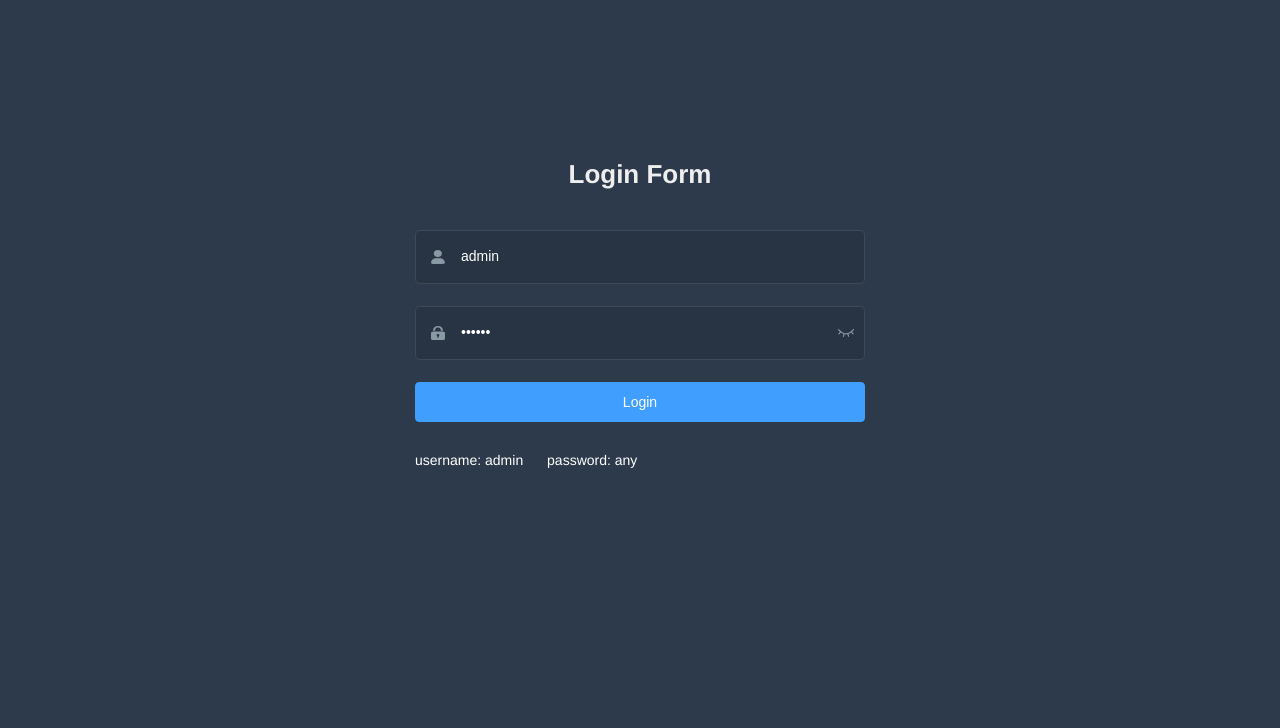
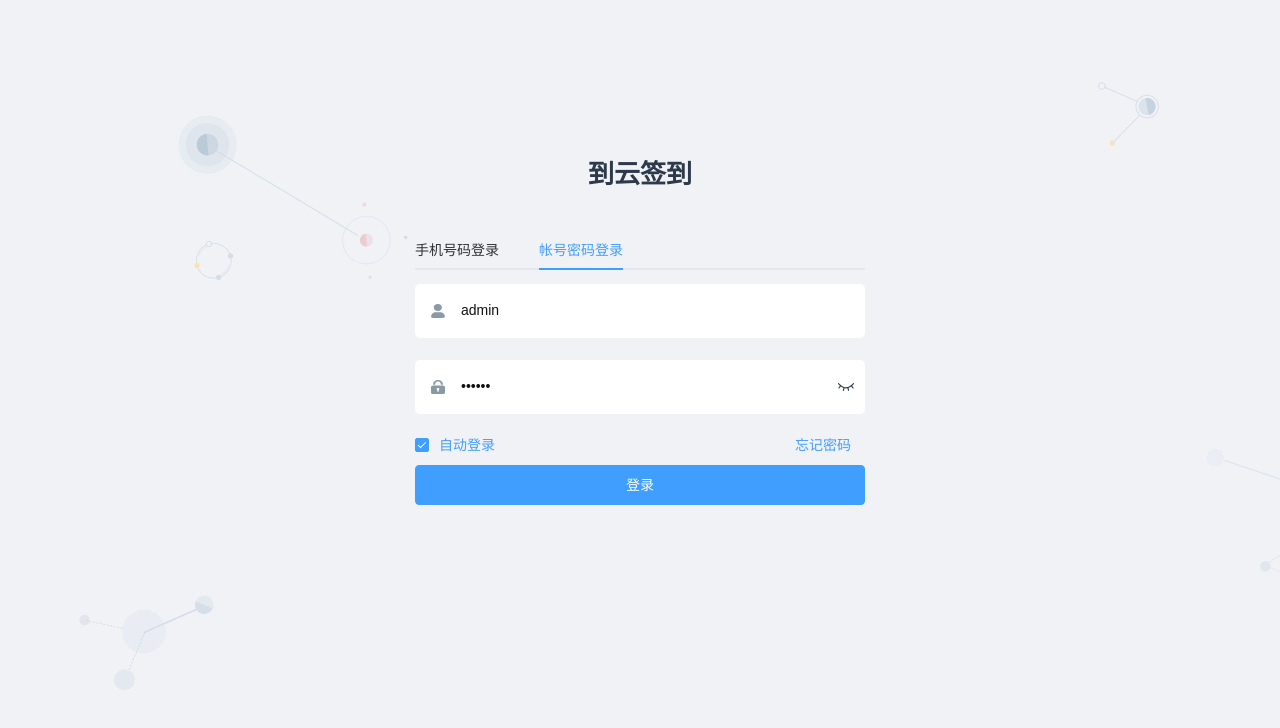
Before and after one commit to MiYu-C/20-PresentCloud-web, a Vue app: page /#/login in a window 1280 px wide. Shown: the top 728 px of the page. Built offline with nearby package versions, Linux system fonts and the light colour scheme.

Commit message:
更新登录界面

```diff
--- a/src/permission.js
+++ b/src/permission.js
@@ -8,7 +8,7 @@ import getPageTitle from '@/web/utils/get-page-title'
 
 NProgress.configure({ showSpinner: false }) // NProgress Configuration
 
-const whiteList = ['/login'] // no redirect whitelist
+const whiteList = ['/login', '/findPwd'] // no redirect whitelist
 
 router.beforeEach(async(to, from, next) => {
   // start progress bar
--- a/src/router/index.js
+++ b/src/router/index.js
@@ -38,6 +38,12 @@ export const constantRoutes = [
   },
 
   {
+    path: '/findPwd',
+    component: () => import('@/web/routes/login/findPwd/index'),
+    hidden: true
+  },
+
+  {
     path: '/404',
     component: () => import('@/web/routes/404'),
     hidden: true
@@ -58,7 +64,7 @@ export const constantRoutes = [
   {
     path: '/example',
     component: Layout,
-    redirect: '/example/table',
+    redirect: '/example/list',
     name: '标准界面',
     meta: { title: '标准界面', icon: 'example' },
     children: [
--- a/src/web/routes/login/index.vue
+++ b/src/web/routes/login/index.vue
@@ -3,9 +3,43 @@
     <el-form ref="loginForm" :model="loginForm" :rules="loginRules" class="login-form" auto-complete="on" label-position="left">
 
       <div class="title-container">
-        <h3 class="title">Login Form</h3>
+        <h3 class="title">到云签到</h3>
       </div>
 
+      <el-tabs v-model="activeName" @tab-click="handleClick">
+        <el-tab-pane label="手机号码登录" name="first">
+          <el-form-item prop="phone">
+            <span class="svg-container">
+              <svg-icon icon-class="user" />
+            </span>
+            <el-input
+              ref="phone"
+              v-model="loginForm.phone"
+              placeholder="账户"
+              name="phone"
+              type="text"
+              tabindex="1"
+              auto-complete="on"
+            />
+          </el-form-item>
+          <el-form-item prop="code">
+            <span class="svg-container">
+              <svg-icon icon-class="password" />
+            </span>
+            <el-input
+              ref="code"
+              v-model="loginForm.code"
+              placeholder="密码"
+              name="code"
+              tabindex="2"
+              auto-complete="on"
+            />
+            <span class="show-pwd" @click="sendCode">
+              <el-button type="primary">{{ codeStatus }}</el-button>
+            </span>
+          </el-form-item>
+        </el-tab-pane>
+        <el-tab-pane label="帐号密码登录" name="second">
           <el-form-item prop="username">
             <span class="svg-container">
               <svg-icon icon-class="user" />
@@ -13,7 +47,7 @@
             <el-input
               ref="username"
               v-model="loginForm.username"
-          placeholder="Username"
+              placeholder="账户"
               name="username"
               type="text"
               tabindex="1"
@@ -30,7 +64,7 @@
               ref="password"
               v-model="loginForm.password"
               :type="passwordType"
-          placeholder="Password"
+              placeholder="密码"
               name="password"
               tabindex="2"
               auto-complete="on"
@@ -40,13 +74,22 @@
               <svg-icon :icon-class="passwordType === 'password' ? 'eye' : 'eye-open'" />
             </span>
           </el-form-item>
-
-      <el-button :loading="loading" type="primary" style="width:100%;margin-bottom:30px;" @click.native.prevent="handleLogin">Login</el-button>
+        </el-tab-pane>
+      </el-tabs>
 
       <div class="tips">
+        <el-row type="flex" justify="end">
+          <el-col :span="12"><el-checkbox v-model="checked">自动登录</el-checkbox></el-col>
+          <el-col :span="12" offset="16"><el-link type="primary" :underline="false" @click.native.prevent="findPwd">忘记密码</el-link></el-col>
+        </el-row>
+      </div>
+
+      <el-button :loading="loading" type="primary" style="width:100%;margin-bottom:30px;" @click.native.prevent="handleLogin">登录</el-button>
+
+      <!-- <div class="tips">
         <span style="margin-right:20px;">username: admin</span>
         <span> password: any</span>
-      </div>
+      </div> -->
 
     </el-form>
   </div>
@@ -60,14 +103,14 @@ export default {
   data() {
     const validateUsername = (rule, value, callback) => {
       if (!validUsername(value)) {
-        callback(new Error('Please enter the correct user name'))
+        callback(new Error('请输入正确的用户名'))
       } else {
         callback()
       }
     }
     const validatePassword = (rule, value, callback) => {
       if (value.length < 6) {
-        callback(new Error('The password can not be less than 6 digits'))
+        callback(new Error('密码不能少于6位'))
       } else {
         callback()
       }
@@ -75,6 +118,8 @@ export default {
     return {
       loginForm: {
         username: 'admin',
+        phone: '13211111111',
+        code: '123456',
         password: '111111'
       },
       loginRules: {
@@ -83,7 +128,10 @@ export default {
       },
       loading: false,
       passwordType: 'password',
-      redirect: undefined
+      redirect: undefined,
+      activeName: 'second',
+      codeStatus: '获取验证码',
+      checked: true
     }
   },
   watch: {
@@ -105,7 +153,14 @@ export default {
         this.$refs.password.focus()
       })
     },
+    findPwd() {
+      this.$router.push('/findPwd')
+    },
+    sendCode() {
+      this.codeStatus = '重新发送 60s'
+    },
     handleLogin() {
+      if (this.activeName === 'second') {
         this.$refs.loginForm.validate(valid => {
           if (valid) {
             this.loading = true
@@ -120,6 +175,9 @@ export default {
             return false
           }
         })
+      } else {
+        this.$router.push('/findPwd')
+      }
     }
   }
 }
@@ -152,7 +210,7 @@ $cursor: #fff;
       -webkit-appearance: none;
       border-radius: 0px;
       padding: 12px 5px 12px 15px;
-      color: $light_gray;
+      color: #111;
       height: 47px;
       caret-color: $cursor;
 
@@ -165,7 +223,7 @@ $cursor: #fff;
 
   .el-form-item {
     border: 1px solid rgba(255, 255, 255, 0.1);
-    background: rgba(0, 0, 0, 0.1);
+    background: rgb(255, 255, 255);
     border-radius: 5px;
     color: #454545;
   }
@@ -180,7 +238,8 @@ $light_gray:#eee;
 .login-container {
   min-height: 100%;
   width: 100%;
-  background-color: $bg;
+  // background-color: $bg;
+  background: url("../../../assets/images/login.png");
   overflow: hidden;
 
   .login-form {
@@ -194,7 +253,8 @@ $light_gray:#eee;
 
   .tips {
     font-size: 14px;
-    color: #fff;
+    // color: #fff;
+    color: $bg;
     margin-bottom: 10px;
 
     span {
@@ -217,7 +277,7 @@ $light_gray:#eee;
 
     .title {
       font-size: 26px;
-      color: $light_gray;
+      color: $bg;
       margin: 0px auto 40px auto;
       text-align: center;
       font-weight: bold;
@@ -229,7 +289,7 @@ $light_gray:#eee;
     right: 10px;
     top: 7px;
     font-size: 16px;
-    color: $dark_gray;
+    color: $bg;
     cursor: pointer;
     user-select: none;
   }
```
Also changed, not shown: src/assets/images/login.png (added), src/web/routes/login/findPwd/index.vue (added). Lines whose indentation alone changed are shown as unchanged.
